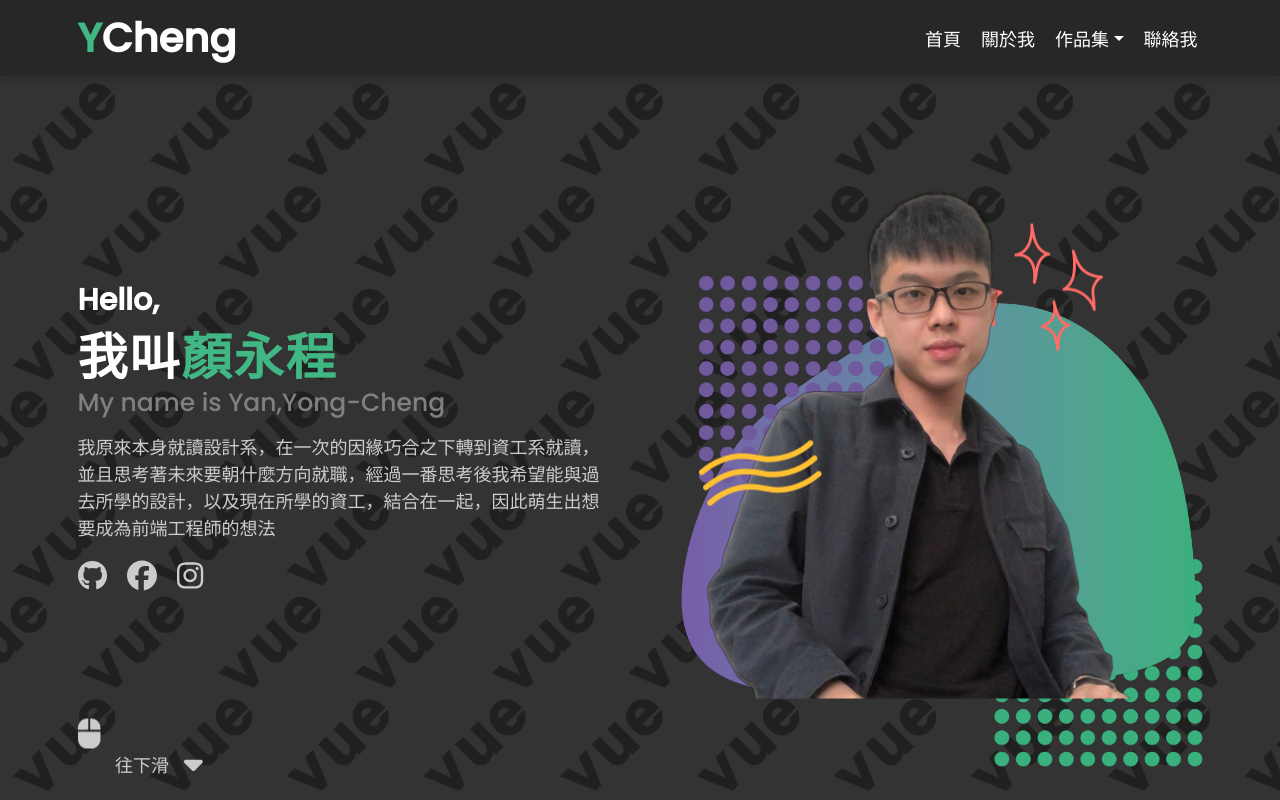
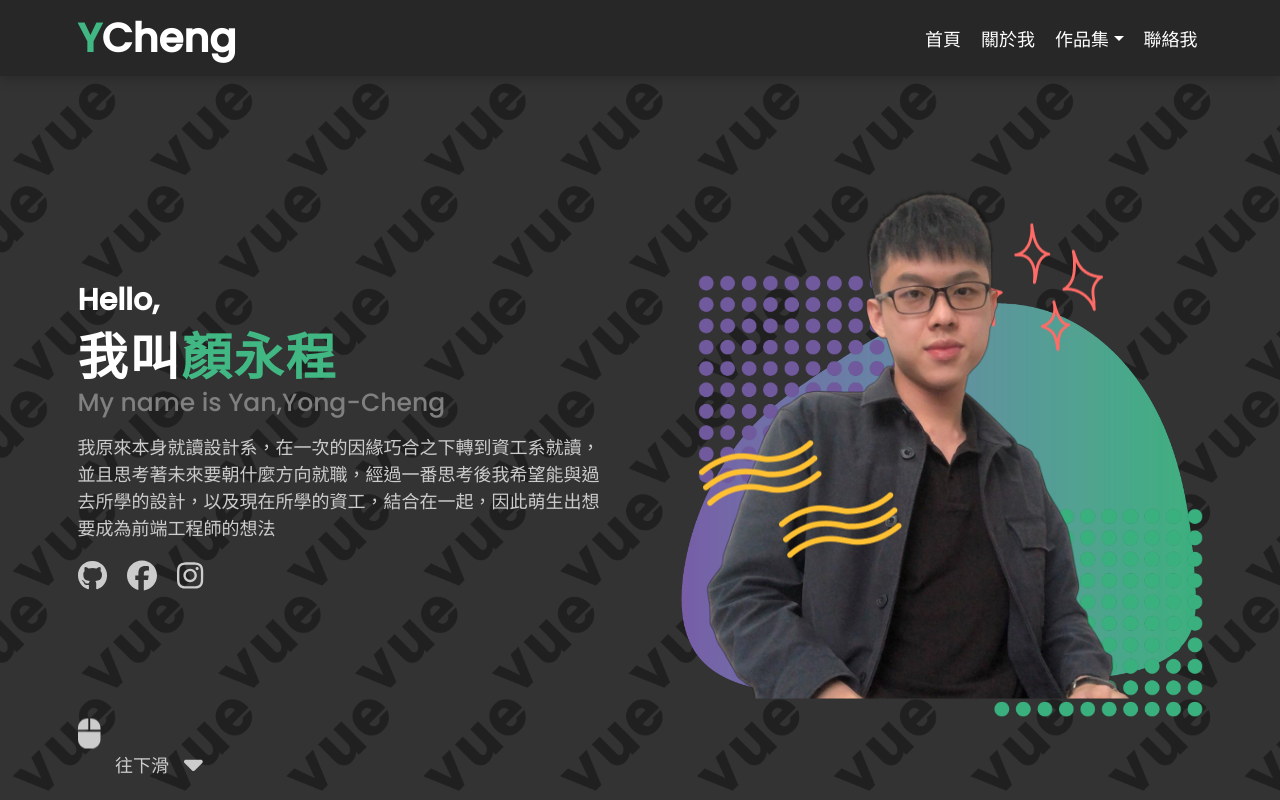
Before and after one commit to bdk27/vue_portfolio, a Vue app: page / in a window 1280 px wide. Shown: the top 800 px of the page. Built offline with nearby package versions, Linux system fonts and the light colour scheme.

Commit message:
finish home-pic

```diff
--- a/public/index.html
+++ b/public/index.html
@@ -1,11 +1,11 @@
 <!DOCTYPE html>
-<html lang="">
+<html lang="zh-Hant-TW">
   <head>
     <meta charset="utf-8">
     <meta http-equiv="X-UA-Compatible" content="IE=edge">
     <meta name="viewport" content="width=device-width,initial-scale=1.0">
     <link rel="icon" href="<%= BASE_URL %>favicon.ico">
-    <title><%= htmlWebpackPlugin.options.title %></title>
+    <title>顏永程-履歷作品集</title>
   </head>
   <body>
     <noscript>
--- a/src/components/YchengAbout.vue
+++ b/src/components/YchengAbout.vue
@@ -6,7 +6,7 @@
                 <div class="col-12 col-lg-4">
                     <div class="items shadow-lg d-flex justify-content-center flex-column align-items-center p-5">
                         <div class="image mb-3">
-                            <img src="../assets/img/picwish.png" alt="">
+                            <img src="../assets/img/picwish.png">
                         </div>
                         <ul>
                             <li class="title">基本資料</li>
@@ -108,7 +108,6 @@
     }
     .items {
         .image {
-            /* background: linear-gradient(rgb(65, 184, 131), rgb(53, 73, 95)); */
             border: 1px solid $light-green;
             width: 70%;
             border-radius: 50%;
--- a/src/components/YchengHome.vue
+++ b/src/components/YchengHome.vue
@@ -3,9 +3,9 @@
         <div class="container">
             <div class="row align-items-center justify-content-between row-cols-sm-1 row-cols-md-2">
                 <div class="col-12">
-                    <div class="items me-5">
+                    <div class="items me-lg-5">
                         <div class="lan">
-                            <h3 class="en me-3">Hello,</h3>
+                            <h3 class="en me-lg-3">Hello,</h3>
                             <h1 class="zh">我叫<span>顏永程</span></h1>
                         </div>
                         <h4>My name is Yan,Yong-Cheng</h4>
@@ -18,14 +18,15 @@
                     </div>
                 </div>
                 <div class="col-12">
-                    <div class="items ms-5">
+                    <div class="items ms-lg-5">
                         <div class="image">
                             <div class="myself">
                                 <img src="../assets/img/3.png" class="w-100">
-                                <img src="../assets/img/person-bg.png" class="w-100 bg">
+                                <img src="../assets/img/person-bg.png" class="w-100 myself-bg">
                             </div>
                             <div class="decro">
-                                <img src="../assets/img/AbstractWaves.png" class="waves">
+                                <img src="../assets/img/AbstractWaves.png" class="waves1">
+                                <img src="../assets/img/AbstractWaves.png" class="waves2">
                                 <img src="../assets/img/circle-p.png" class="circle-p">
                                 <img src="../assets/img/circle-g.png" class="circle-g">
                                 <img src="../assets/img/Sparkles.png" class="sparkles">
@@ -108,7 +109,7 @@
                     position: relative;
                     .myself {
                         position: relative;
-                        .bg {
+                        .myself-bg {
                             position: absolute;
                             height: 400px;
                             bottom: 0;
@@ -143,20 +144,20 @@
                     .circle-g {
                         position: absolute;
                         width: 40%;
-                        bottom: -70px;
+                        bottom: -20px;
                         right: 0;
-                        z-index: -3;
+                        z-index: -2;
                     }
-                    .waves {
+                    .waves1 {
                         position: absolute;
                         top: 50%;
                         left: 20px;
                     }
-                    /* .waves2 {
+                    .waves2 {
                         position: absolute;
-                        top: 45%;
-                        left: 200px;
-                    } */
+                        top: 60%;
+                        left: 100px;
+                    }
                 }
             }
         }
@@ -192,6 +193,7 @@
                 }
                 .items {
                     text-align: center;
+                    margin: 0;
                     .lan {
                         display: flex;
                         align-items: center;
--- a/src/components/YchengPort.vue
+++ b/src/components/YchengPort.vue
@@ -1,5 +1,5 @@
 <template>
-    <section>
+    <section id="port">
         <h3  class="text-center text-light mb-5"><span>作品集</span></h3>
         <div class="container">
             <PortHtml></PortHtml>
```
